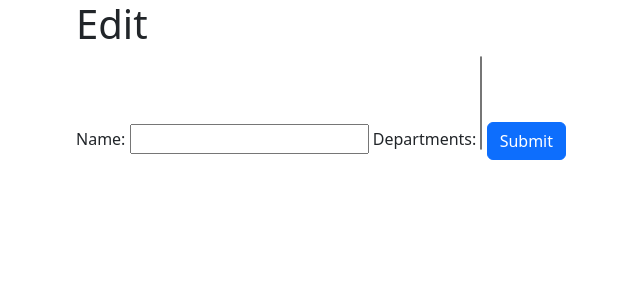
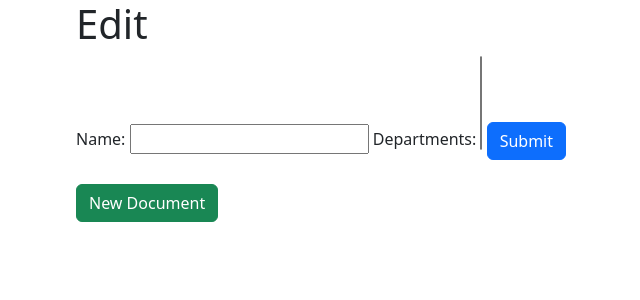
Before and after one commit to AndreMayerT/HR_platform, a Django app: page /employees/create/ in a window 1280 px wide. Shown: the top 300 px of the page, without its empty margins (6-646 px from the left). Run offline with Django 4.2, Linux system fonts and the light colour scheme; data that the repository does not hold is empty; parts of the project's set-up code (start-up, migrations or seed data) failed here and were passed over; some libraries are stand-ins or nearby versions.

Commit message:
add create view for documents

```diff
--- a/apps/documents/models.py
+++ b/apps/documents/models.py
@@ -5,6 +5,7 @@ from apps.employees.models import Employee
 class Document(models.Model):
     description = models.CharField(max_length=100)
     owner = models.ForeignKey(Employee, on_delete=models.PROTECT)
+    file = models.FileField(upload_to='documents')
 
     def __str__(self) -> str:
         return self.description
--- /dev/null
+++ b/apps/documents/urls.py
@@ -0,0 +1,6 @@
+from django.urls import path
+from .views import DocumentCreate
+
+urlpatterns = [
+    path('create/<int:employee_id>', DocumentCreate.as_view(), name='document_create'),
+]
--- a/apps/documents/views.py
+++ b/apps/documents/views.py
@@ -1,3 +1,8 @@
 from django.shortcuts import render
+from django.views.generic import CreateView
+from .models import Document
 
 # Create your views here.
+class DocumentCreate(CreateView):
+    model = Document
+    fields = ['description', 'file']
--- a/apps/employees/templates/employees/employee_form.html
+++ b/apps/employees/templates/employees/employee_form.html
@@ -11,4 +11,6 @@
 
         <button type="submit" class="btn btn-primary">Submit</button>
     </form>
+    <br>
+    <a href="{% url "document_create" object.id %}" class="btn btn-success">New Document</a>
 {% endblock main %}
--- a/hr_platform/settings.py
+++ b/hr_platform/settings.py
@@ -127,7 +127,12 @@ STATIC_URL = 'static/'
 
 STATICFILES_DIRS = [os.path.join(BASE_DIR, "static")]
 
+MEDIA_URL = '/media/'
+
+MEDIA_ROOT = os.path.join(BASE_DIR, "media")
+
 LOGIN_REDIRECT_URL = 'home'
+
 LOGOUT_REDIRECT_URL = 'login'
 
 # Default primary key field type
--- a/hr_platform/urls.py
+++ b/hr_platform/urls.py
@@ -18,12 +18,15 @@ Including another URLconf
 import django.contrib.auth.urls
 from django.contrib import admin
 from django.urls import path, include
+from django.conf import settings
+from django.conf.urls.static import static
 
 urlpatterns = [
     path('', include('apps.core.urls')),
     path('employees/', include('apps.employees.urls')),
     path('departments/', include('apps.departments.urls')),
     path('companies/', include('apps.companies.urls')),
+    path('document/', include('apps.documents.urls')),
     path('admin/', admin.site.urls),
     path('accounts/', include(django.contrib.auth.urls))
-]
+] + static(settings.MEDIA_URL, document_root=settings.MEDIA_ROOT)
```
Also changed, not shown: apps/documents/templates/documents/document_form.html (added, +10 -0 lines), apps/documents/migrations/0004_document_file.py (added), media/documents/instagram-icon.svg (added), media/documents/placeholder-logo.jpg (added).
